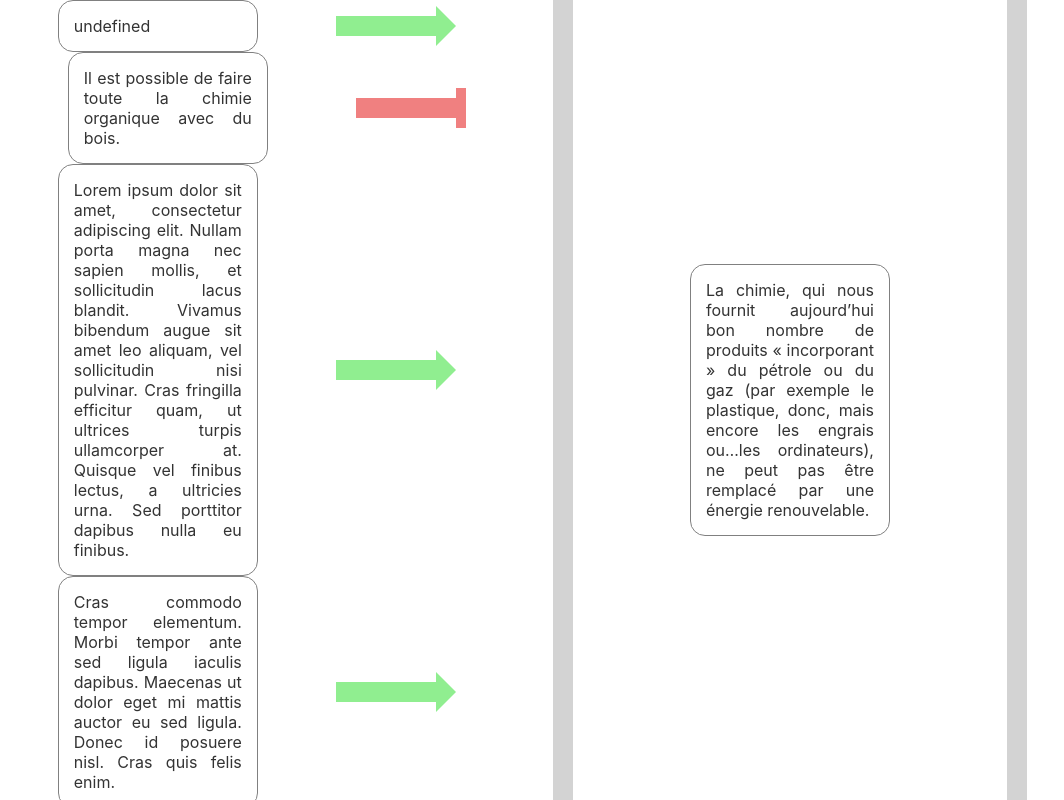
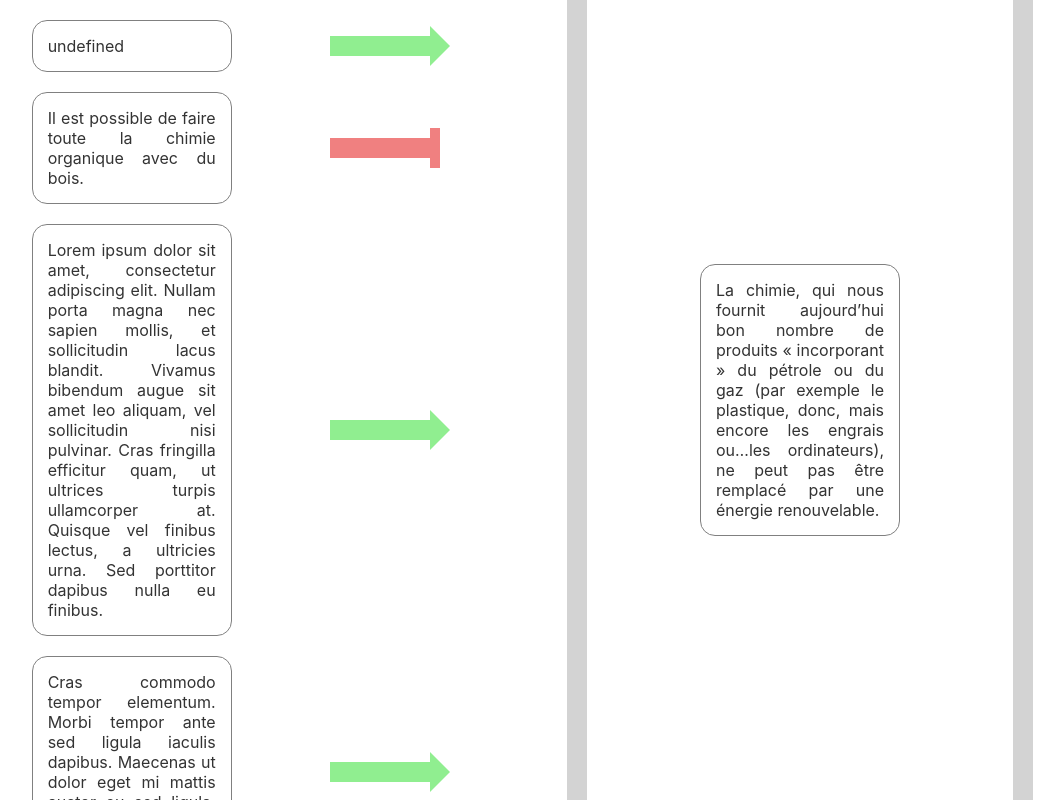
Before and after one commit to laybe/faxiom, a Svelte app: page / in a window 1280 px wide. Shown: the whole page, without its empty margins (20-1084 px from the left). Built offline with nearby package versions, Linux system fonts and the light colour scheme.

Commit message:
Fix arguments alignment

```diff
--- a/src/ArgumentComponent.svelte
+++ b/src/ArgumentComponent.svelte
@@ -9,29 +9,38 @@
   let { type, premise, conclusion }: Argument = argument;
 </script>
 
-<div class='root'>
+<div class='container'>
   {#if showConclusions}
-    <ArgumentArrow {type}/>
-    <PropositionComponent proposition={conclusion}></PropositionComponent>
+    <div class='item arrow'><ArgumentArrow {type}/></div>
+    <div class='item proposition'><PropositionComponent proposition={conclusion}></PropositionComponent></div>
   {:else}
-    <PropositionComponent proposition={premise}></PropositionComponent>
-    <ArgumentArrow {type}/>
+    <div class='item proposition'><PropositionComponent proposition={premise}></PropositionComponent></div>
+    <div class='item arrow'><ArgumentArrow {type}/></div>
   {/if}
 </div>
 
 <style  lang="scss">
-  .root {
+  .container {
     flex-grow: 1;
 
-    display: flex;
-    flex-direction: column;
+    display: grid;
+    grid-template-columns: auto;
+    grid-template-rows: 50% 50%;
     align-items: center;
-    justify-content: space-evenly;
+  }
+
+  .proposition {
+    justify-self: center;
   }
 
   @media only screen and (min-width: 600px) {
-    .root {
-      flex-direction: row;
+    .container {
+      grid-template-columns: 50% 50%;
+      grid-template-rows: auto;
+    }
+    .arrow {
+      padding: 0;
+      padding-left: 20%;
     }
   }
 </style>
--- a/src/ArgumentsList.svelte
+++ b/src/ArgumentsList.svelte
@@ -19,6 +19,12 @@
     display: flex;
     flex-direction: row;
     overflow-x: scroll;
+
+    padding: 10px 0 10px 0;
+  }
+
+  div > :global(*) {
+    margin: 10px;
   }
 
   @media only screen and (min-width: 600px) {
```
